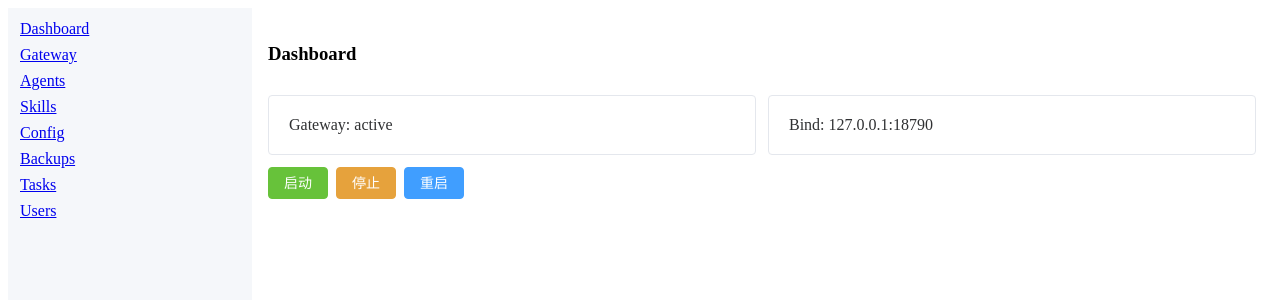
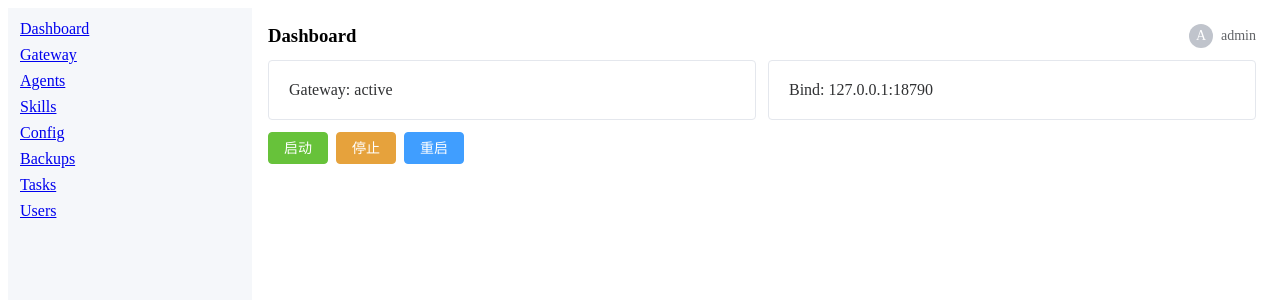
Before and after one commit to bfilestor/openclaw-manager, a Vue app in the folder src/frontend/: page /login in a window 1280 px wide. Both pictures are taken after a click on the button "登录". Shown: the top 300 px of the page. Built offline with nearby package versions, Linux system fonts and the light colour scheme.

Commit message:
添加退出和修改密码界面

```diff
--- a/src/frontend/src/views/DashboardView.vue
+++ b/src/frontend/src/views/DashboardView.vue
@@ -1,6 +1,20 @@
 <template>
   <div class="dashboard-page">
-    <h3>Dashboard</h3>
+    <div class="topbar">
+      <h3>Dashboard</h3>
+      <el-dropdown trigger="hover" @command="handleUserMenu">
+        <span class="user-trigger">
+          <el-avatar size="small">{{ userInitial }}</el-avatar>
+          <span class="username">{{ auth.user?.username || 'User' }}</span>
+        </span>
+        <template #dropdown>
+          <el-dropdown-menu>
+            <el-dropdown-item command="change-password">修改密码</el-dropdown-item>
+            <el-dropdown-item command="logout" divided>退出系统</el-dropdown-item>
+          </el-dropdown-menu>
+        </template>
+      </el-dropdown>
+    </div>
     <el-alert v-if="nvmWarning" title="检测到 NVM Node 风险，建议修复" type="warning" show-icon :closable="false" />
     <el-row :gutter="12" class="cards">
       <el-col :xs="24" :sm="12">
@@ -15,17 +29,45 @@
       <el-button type="warning" :disabled="!canOperate" @click="act('stop')">停止</el-button>
       <el-button type="primary" :disabled="!canOperate" @click="act('restart')">重启</el-button>
     </el-space>
+
+    <el-dialog v-model="showPwdDialog" title="修改密码" width="420px">
+      <el-form label-position="top">
+        <el-form-item label="旧密码">
+          <el-input v-model="passwordForm.old_password" type="password" show-password placeholder="请输入旧密码" />
+        </el-form-item>
+        <el-form-item label="新密码">
+          <el-input v-model="passwordForm.new_password" type="password" show-password placeholder="请输入新密码" />
+        </el-form-item>
+        <el-form-item label="确认新密码">
+          <el-input v-model="confirmPassword" type="password" show-password placeholder="请再次输入新密码" />
+        </el-form-item>
+      </el-form>
+      <template #footer>
+        <el-space>
+          <el-button @click="showPwdDialog = false">取消</el-button>
+          <el-button type="primary" :loading="submittingPwd" @click="submitPasswordChange">确认修改</el-button>
+        </el-space>
+      </template>
+    </el-dialog>
   </div>
 </template>
 <script setup lang="ts">
 import { computed, onMounted, onUnmounted, ref } from 'vue'
 import axios from 'axios'
+import { useRouter } from 'vue-router'
+import { ElMessage } from 'element-plus'
 import { useAuthStore } from '../stores/auth'
 
 const auth = useAuthStore()
+const router = useRouter()
 const status = ref<any>({})
 const nvmWarning = ref(false)
 const canOperate = computed(() => ['Operator','Admin'].includes(auth.user?.role || 'Viewer'))
+const userInitial = computed(() => (auth.user?.username?.[0] || 'U').toUpperCase())
+const showPwdDialog = ref(false)
+const submittingPwd = ref(false)
+const passwordForm = ref({ old_password: '', new_password: '' })
+const confirmPassword = ref('')
 let timer: any = null
 
 async function refresh() {
@@ -39,10 +81,74 @@ async function act(op: 'start'|'stop'|'restart') {
   await axios.post(`/api/v1/gateway/${op}`)
   await refresh()
 }
+function resetPasswordForm() {
+  passwordForm.value.old_password = ''
+  passwordForm.value.new_password = ''
+  confirmPassword.value = ''
+}
+async function handleUserMenu(command: string) {
+  if (command === 'change-password') {
+    showPwdDialog.value = true
+    return
+  }
+  if (command === 'logout') {
+    try {
+      await axios.post('/api/v1/auth/logout')
+    } catch {
+      // 无论后端是否成功，前端都应清理本地会话并回到登录页
+    } finally {
+      auth.clear()
+      router.push('/login')
+    }
+  }
+}
+async function submitPasswordChange() {
+  if (!passwordForm.value.old_password || !passwordForm.value.new_password) {
+    ElMessage.error('请完整填写密码信息')
+    return
+  }
+  if (passwordForm.value.new_password !== confirmPassword.value) {
+    ElMessage.error('两次输入的新密码不一致')
+    return
+  }
+  submittingPwd.value = true
+  try {
+    await axios.put('/api/v1/users/me/password', passwordForm.value)
+    ElMessage.success('密码修改成功，请重新登录')
+    showPwdDialog.value = false
+    resetPasswordForm()
+    try {
+      await axios.post('/api/v1/auth/logout')
+    } catch {
+      // ignore
+    } finally {
+      auth.clear()
+      router.push('/login')
+    }
+  } catch {
+    ElMessage.error('密码修改失败，请检查旧密码是否正确')
+  } finally {
+    submittingPwd.value = false
+  }
+}
 onMounted(() => { refresh(); timer = setInterval(refresh, 30000) })
 onUnmounted(() => clearInterval(timer))
 </script>
 <style scoped>
 .dashboard-page { display: grid; gap: 12px; }
+.topbar {
+  display: flex;
+  justify-content: space-between;
+  align-items: center;
+}
+.topbar h3 { margin: 0; }
+.user-trigger {
+  display: inline-flex;
+  align-items: center;
+  gap: 8px;
+  cursor: pointer;
+  user-select: none;
+}
+.username { font-size: 14px; }
 .cards { margin: 0; }
 </style>
```
